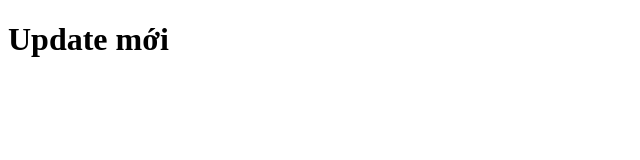
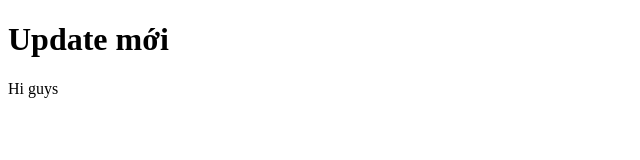
Before and after one commit to thanhtinhhcm/demoGitTinh, a plain HTML site: page index.html in a window 1280 px wide. Shown: the full height of the page, 0-640 px from the left. Drawn offline with Linux system fonts and the light colour scheme.

Commit message:
update lan 2

```diff
--- a/index.html
+++ b/index.html
@@ -7,5 +7,6 @@
 </head>
 <body>
     <h1>Update mới</h1>
+    <p>Hi guys</p>
 </body>
 </html>
```
